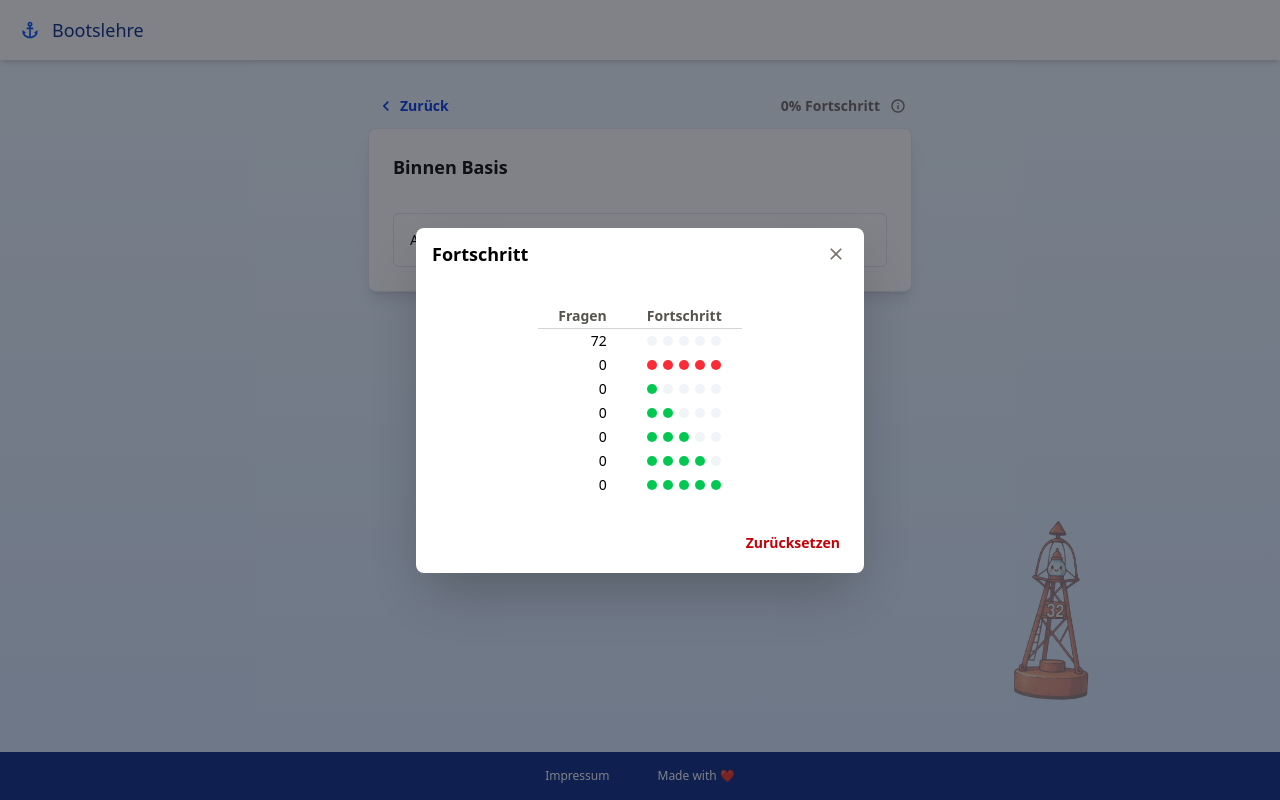
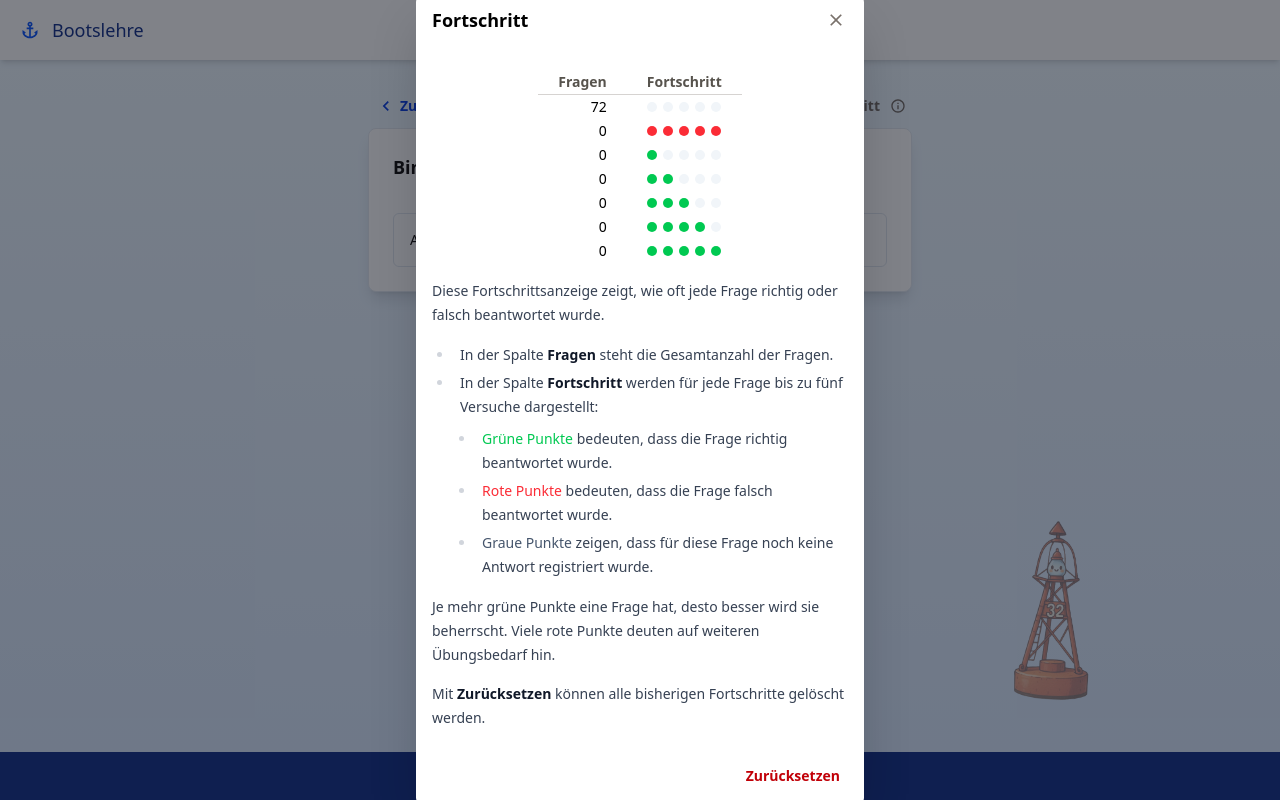
Before and after one commit to Bootslehre/webapp, a SvelteKit app: page /lists/SBF_BINNEN_BASIS in a window 1280 px wide. Both pictures are taken after a click on the button 898 px from the left and 106 px from the top of the page. Built offline with nearby package versions, Linux system fonts and the light colour scheme.

Commit message:
add progress description copy

```diff
--- a/src/components/Progress.svelte
+++ b/src/components/Progress.svelte
@@ -64,8 +64,23 @@
   >
     <ProgressTable
       {questionaire}
-      class="mx-auto"
+      class="mx-auto mb-4"
     />
+
+    <div class="prose prose-sm">
+      <p>Diese Fortschrittsanzeige zeigt, wie oft jede Frage richtig oder falsch beantwortet wurde.</p>
+      <ul>
+        <li>In der Spalte <strong>Fragen</strong> steht die Gesamtanzahl der Fragen.</li>
+        <li>In der Spalte <strong>Fortschritt</strong> werden für jede Frage bis zu fünf Versuche dargestellt:</li>
+        <ul>
+          <li><span class="text-green-500">Grüne Punkte</span> bedeuten, dass die Frage richtig beantwortet wurde.</li>
+          <li><span class="text-red-500">Rote Punkte</span> bedeuten, dass die Frage falsch beantwortet wurde.</li>
+          <li><span class="text-slate-600">Graue Punkte</span> zeigen, dass für diese Frage noch keine Antwort registriert wurde.</li>
+        </ul>
+      </ul>
+      <p>Je mehr grüne Punkte eine Frage hat, desto besser wird sie beherrscht. Viele rote Punkte deuten auf weiteren Übungsbedarf hin.</p>
+      <p>Mit <strong>Zurücksetzen</strong> können alle bisherigen Fortschritte gelöscht werden.</p>
+    </div>
 
     <div class="mt-4 pt-4">
       {#if doubleConfirm}
```
